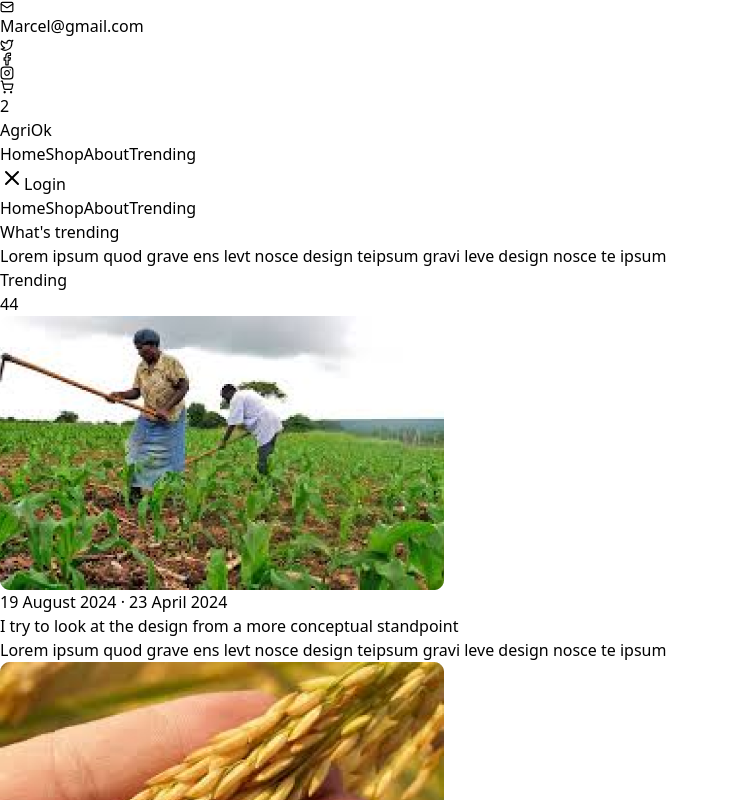
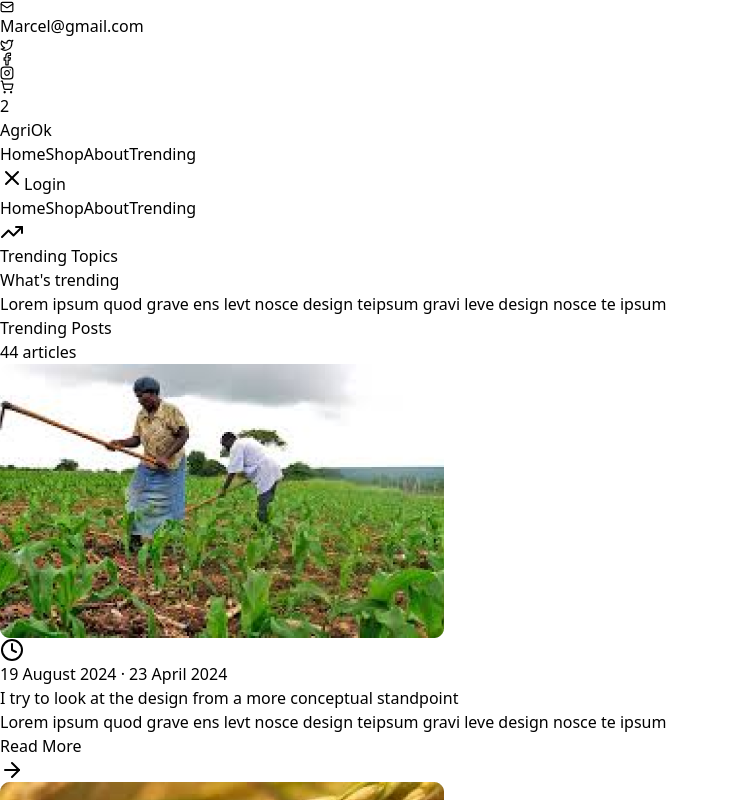
Before and after one commit to kirengamartial/AgriOk, a React (Vite) app: page /#/trending in a window 1280 px wide. Both pictures are taken after a click on the button 12 px from the left and 178 px from the top of the page. Shown: the top 800 px of the page, without its empty margins (0-729 px from the left). Built offline with nearby package versions, Linux system fonts and the light colour scheme.

Commit message:
trending page

```diff
--- a/src/pages/SingleTrendingPage.tsx
+++ b/src/pages/SingleTrendingPage.tsx
@@ -1,56 +1,118 @@
 import React from 'react';
-import section from '../../public/Section2.png'
-import image from '../../public/Rectangle 43.png'
+import section from '../../public/Section2.png';
+import image from '../../public/Rectangle 43.png';
+import { Calendar, Clock, Share2, Bookmark, MessageCircle, Heart, TrendingUp } from 'lucide-react';
+
 const BlogPost = () => {
   return (
-    <div className="w-full">
+    <div className="w-full min-h-screen bg-gray-50">
       {/* Hero Section */}
-      <div className="relative h-80">
+      <div className="relative h-96">
         <div
-          className="absolute inset-0 bg-cover bg-center"
+          className="absolute inset-0 bg-cover bg-center transform transition duration-700 hover:scale-105"
           style={{
             backgroundImage: `url(${section})`
           }}
         >
-          <div className="absolute inset-0 bg-black/20" />
+          <div className="absolute inset-0 bg-gradient-to-b from-black/60 via-black/40 to-black/60" />
         </div>
-        <div className="relative h-full flex flex-col justify-center items-center text-center">
-          <h1 className="text-4xl font-bold text-white mb-2">What's trending</h1>
-          <p className="text-white text-sm opacity-90">
+        <div className="relative h-full flex flex-col justify-center items-center text-center px-4">
+          <span className="inline-flex items-center px-4 py-1 rounded-full bg-white/20 text-white text-sm mb-6 backdrop-blur-sm">
+            <TrendingUp className="w-4 h-4 mr-2" />
+            Featured Article
+          </span>
+          <h1 className="text-4xl md:text-5xl font-bold text-white mb-4 max-w-3xl">
+            What's trending
+          </h1>
+          <p className="text-white/90 text-sm md:text-base max-w-2xl leading-relaxed">
             Lorem ipsum quod grave ens levt nosce design teipsum gravi leve design nosce te ipsum
           </p>
         </div>
       </div>
+
       {/* Content Section */}
       <div className="mx-auto max-w-4xl px-6 py-12">
-        <h2 className="mb-12 text-center text-2xl font-medium text-gray-900">
+        {/* Article Meta */}
+        <div className="flex flex-wrap items-center justify-center gap-4 mb-8 text-sm text-gray-600">
+          <div className="flex items-center">
+            <Calendar className="w-4 h-4 mr-2" />
+            March 12, 2024
+          </div>
+          <div className="flex items-center">
+            <Clock className="w-4 h-4 mr-2" />
+            5 min read
+          </div>
+          <div className="flex items-center">
+            <MessageCircle className="w-4 h-4 mr-2" />
+            24 comments
+          </div>
+        </div>
+
+        {/* Article Title */}
+        <h2 className="mb-12 text-center text-3xl md:text-4xl font-bold text-gray-900 leading-tight max-w-3xl mx-auto">
           I try to look at the design from a more conceptual standpoint
         </h2>
 
-        {/* Single Image Container */}
-        <div className="mb-12">
+        {/* Main Image Container */}
+        <div className="mb-12 rounded-xl overflow-hidden shadow-lg">
           <img
             src={image}
             alt="Concept"
-            className="w-full object-contain"
+            className="w-full object-cover transform transition duration-500 hover:scale-105"
           />
         </div>
 
-        {/* Post Details */}
-        <div className="border-t border-gray-200 pt-6">
-          <div className="flex items-center gap-3">
-            <h3 className="text-lg font-semibold text-gray-900">Post Details</h3>
-            <div className="flex items-center gap-2 text-sm text-gray-600">
-              <span>hosted by</span>
-              <span>12-03-2024</span>
-              <div className="h-8 w-8 overflow-hidden rounded-full bg-gray-200"></div>
-              <span className="font-medium">Marcel</span>
+        {/* Post Content */}
+        <div className="prose prose-lg max-w-none">
+          <div className="flex justify-between items-center border-y border-gray-200 py-6 mb-8">
+            <div className="flex items-center gap-4">
+              <div className="h-12 w-12 overflow-hidden rounded-full bg-gray-200 ring-2 ring-yellow-400">
+                <img
+                  src="/api/placeholder/100/100"
+                  alt="Marcel"
+                  className="w-full h-full object-cover"
+                />
+              </div>
+              <div>
+                <h3 className="font-semibold text-gray-900">Marcel</h3>
+                <p className="text-sm text-gray-600">Senior Design Lead</p>
+              </div>
+            </div>
+
+            {/* Social Actions */}
+            <div className="flex items-center gap-4">
+              <button className="p-2 hover:bg-gray-100 rounded-full transition-colors">
+                <Heart className="w-5 h-5 text-gray-600" />
+              </button>
+              <button className="p-2 hover:bg-gray-100 rounded-full transition-colors">
+                <Bookmark className="w-5 h-5 text-gray-600" />
+              </button>
+              <button className="p-2 hover:bg-gray-100 rounded-full transition-colors">
+                <Share2 className="w-5 h-5 text-gray-600" />
+              </button>
             </div>
           </div>
 
-          <p className="mt-4 text-gray-600">
+          <p className="text-gray-600 leading-relaxed mb-6">
             Lorem ipsum is simply dummy text of the printing and typesetting industry. Lorem ipsum has been the industry's standard dummy text ever since the 1500s, when an unknown printer took a galley of type and scrambled it to make a type specimen book.
           </p>
+
+          <p className="text-gray-600 leading-relaxed mb-6">
+            It has survived not only five centuries, but also the leap into electronic typesetting, remaining essentially unchanged. It was popularised in the 1960s with the release of Letraset sheets containing Lorem Ipsum passages.
+          </p>
+
+          {/* Tags */}
+          <div className="flex flex-wrap gap-2 mt-8">
+            <span className="px-3 py-1 bg-gray-100 text-gray-600 rounded-full text-sm hover:bg-gray-200 transition-colors cursor-pointer">
+              #design
+            </span>
+            <span className="px-3 py-1 bg-gray-100 text-gray-600 rounded-full text-sm hover:bg-gray-200 transition-colors cursor-pointer">
+              #concept
+            </span>
+            <span className="px-3 py-1 bg-gray-100 text-gray-600 rounded-full text-sm hover:bg-gray-200 transition-colors cursor-pointer">
+              #trending
+            </span>
+          </div>
         </div>
       </div>
     </div>
--- a/src/pages/TrendingPage.jsx
+++ b/src/pages/TrendingPage.jsx
@@ -1,8 +1,9 @@
 import React from 'react';
-import Section2 from '../../public/Section2.png'
-import Rectange1 from '../../public/Rectangle 32.png'
-import Rectange2 from '../../public/Rectangle 35.png'
+import Section2 from '../../public/Section2.png';
+import Rectange1 from '../../public/Rectangle 32.png';
+import Rectange2 from '../../public/Rectangle 35.png';
 import { Link } from 'react-router-dom';
+import { ArrowRight, Clock, TrendingUp } from 'lucide-react';
 
 const trendingPosts = [
   {
@@ -52,53 +53,86 @@
 const TrendingSection = () => {
   return (
     <div className="w-full mb-16">
-      <div className="relative h-80">
+      {/* Hero Section with enhanced overlay */}
+      <div className="relative h-96">
         <div
-          className="absolute inset-0 bg-cover bg-center"
+          className="absolute inset-0 bg-cover bg-center transform transition duration-500 hover:scale-105"
           style={{
             backgroundImage: `url(${Section2})`
           }}
         >
-          <div className="absolute inset-0 bg-black/20" />
+          <div className="absolute inset-0 bg-gradient-to-b from-black/60 to-black/40" />
         </div>
-        <div className="relative h-full flex flex-col justify-center items-center text-center">
-          <h1 className="text-3xl font-bold text-white mb-2">What's trending</h1>
-          <p className="text-white text-xs opacity-90">
+        <div className="relative h-full flex flex-col justify-center items-center text-center px-4">
+          <span className="inline-flex items-center px-4 py-1 rounded-full bg-white/20 text-white text-sm mb-4">
+            <TrendingUp className="w-4 h-4 mr-2" />
+            Trending Topics
+          </span>
+          <h1 className="text-4xl md:text-5xl font-bold text-white mb-4">
+            What's trending
+          </h1>
+          <p className="text-white/90 text-sm md:text-base max-w-2xl">
             Lorem ipsum quod grave ens levt nosce design teipsum gravi leve design nosce te ipsum
           </p>
         </div>
       </div>
 
-      {/* Container for centered content */}
-      <div className="max-w-5xl mx-auto px-4 sm:px-6 lg:px-8">
+      {/* Main Content Section */}
+      <div className="max-w-7xl mx-auto px-4 sm:px-6 lg:px-8">
         {/* Trending Header */}
-        <div className="py-8 flex items-center gap-2">
-          <h2 className="text-lg">Trending</h2>
-          <span className="text-gray-500">44</span>
+        <div className="py-12 flex items-center justify-between">
+          <div className="flex items-center gap-4">
+            <h2 className="text-2xl font-bold">Trending Posts</h2>
+            <span className="px-3 py-1 bg-yellow-100 text-yellow-800 rounded-full text-sm font-medium">
+              44 articles
+            </span>
+          </div>
         </div>
 
-        {/* Grid of posts */}
+        {/* Grid of posts with enhanced cards */}
         <div className="grid grid-cols-1 md:grid-cols-2 lg:grid-cols-3 gap-8">
           {trendingPosts.map((post) => (
-            <Link key={post.id} to={`/trending/${post.id}`}>
-            <div  className="flex flex-col mb-14">
-              <div className="mb-4">
+            <Link
+              key={post.id}
+              to={`/trending/${post.id}`}
+              className="group"
+            >
+              <article className="flex flex-col h-full bg-white rounded-xl shadow-sm hover:shadow-md transition-shadow duration-300">
+                {/* Image Container */}
+                <div className="relative overflow-hidden rounded-t-xl">
                   <img
                     src={post.image}
                     alt={post.title}
-                  className="w-full rounded-lg object-cover"
+                    className="w-full h-48 object-cover transform transition duration-500 group-hover:scale-105"
                   />
+                  <div className="absolute inset-0 bg-gradient-to-t from-black/20 to-transparent opacity-0 group-hover:opacity-100 transition-opacity duration-300" />
                 </div>
-              <div className="space-y-2">
-                <div className="text-sm text-gray-500">{post.dates}</div>
-                <h3 className="font-medium">
+
+                {/* Content */}
+                <div className="p-6 flex flex-col flex-grow">
+                  {/* Date */}
+                  <div className="flex items-center text-gray-500 text-sm mb-3">
+                    <Clock className="w-4 h-4 mr-2" />
+                    {post.dates}
+                  </div>
+
+                  {/* Title */}
+                  <h3 className="font-semibold text-lg mb-3 group-hover:text-yellow-600 transition-colors duration-300">
                     {post.title}
                   </h3>
-                <p className="text-gray-600 text-sm">
+
+                  {/* Description */}
+                  <p className="text-gray-600 text-sm mb-4 flex-grow">
                     {post.description}
                   </p>
+
+                  {/* Read More Link */}
+                  <div className="flex items-center text-yellow-600 text-sm font-medium group/link">
+                    Read More
+                    <ArrowRight className="w-4 h-4 ml-2 transform transition-transform group-hover/link:translate-x-1" />
                   </div>
                 </div>
+              </article>
             </Link>
           ))}
         </div>
```
Lines whose indentation alone changed are shown as unchanged.
